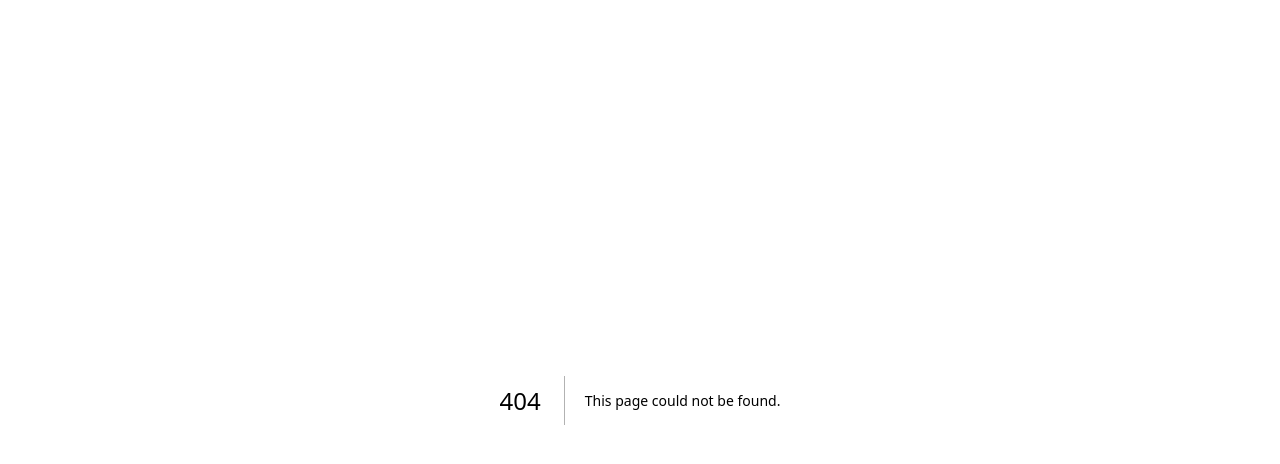
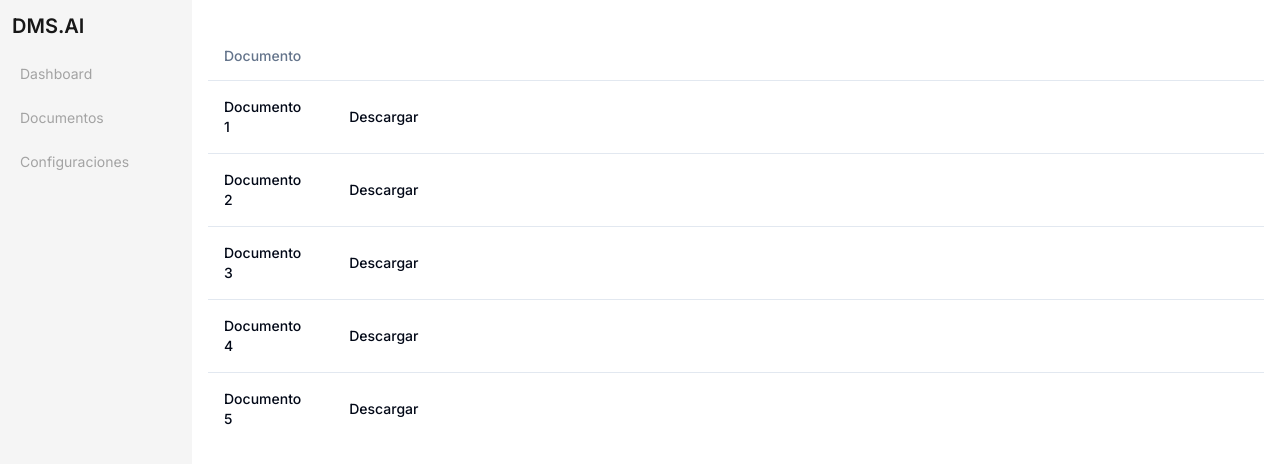
Before and after one commit to josiext/chat-ai-poc, a Next.js app: page /documents in a window 1280 px wide. Before the commit this address had no page. Shown: the top 464 px of the page. Built offline with nearby package versions, Linux system fonts and the light colour scheme.

Commit message:
updates ui

```diff
--- /dev/null
+++ b/src/app/Sidebar.tsx
@@ -0,0 +1,37 @@
+"use client";
+
+import Link from "next/link";
+
+export const Sidebar = () => {
+  return (
+    <div className="flex flex-col flex-shrink-0 w-48 bg-neutral-100 p-3 gap-4">
+      <h1 className="text-xl font-semibold text-neutral-900">DMS.AI</h1>
+
+      <div className="flex flex-col gap-2">
+        <Item href="/" label="Dashboard" />
+        <Item href="/documents" label="Documentos" />
+        <Item href="/settings" label="Configuraciones" />
+      </div>
+    </div>
+  );
+};
+
+const Item = ({
+  href,
+  label,
+  icon,
+}: {
+  href: string;
+  label: string;
+  icon?: React.ReactNode;
+}) => {
+  return (
+    <Link
+      href={href}
+      className="flex items-center space-x-2 text-neutral-400 text-sm hover:bg-neutral-200 rounded-md p-2"
+    >
+      {icon}
+      <p>{label}</p>
+    </Link>
+  );
+};
--- a/src/app/dms/page.tsx
+++ b/src/app/dms/page.tsx
@@ -1,7 +1,6 @@
 "use client";
 
 import { Files } from "./Files";
-import { Sidebar } from "./Sidbar";
 
 export default function Home() {
   return (
@@ -9,8 +8,6 @@ export default function Home() {
       <div className="flex flex-1">
         <Files />
       </div>
-
-      <Sidebar />
     </main>
   );
 }
--- /dev/null
+++ b/src/app/documents/[...slug]/page.tsx
@@ -0,0 +1,50 @@
+import { Button } from "@/components/ui/button";
+import {
+  Table,
+  TableBody,
+  TableCell,
+  TableHead,
+  TableHeader,
+  TableRow,
+} from "@/components/ui/table";
+
+export default function DocumentCategory({
+  params,
+}: {
+  params: { slug: string };
+}) {
+  return (
+    <div className="flex flex-col flex-grow p-4 gap-4">
+      <h1 className="text-2xl font-semibold text-neutral-900">{params.slug}</h1>
+
+      <div>
+        <Table>
+          <TableHeader>
+            <TableRow>
+              <TableHead className="w-[100px]">Documento</TableHead>
+              <TableHead></TableHead>
+            </TableRow>
+          </TableHeader>
+          <TableBody>
+            {REGISTERS.map((invoice) => (
+              <TableRow key={invoice.label}>
+                <TableCell className="font-medium">{invoice.label}</TableCell>
+                <TableCell>
+                  <Button variant="ghost">Descargar</Button>
+                </TableCell>
+              </TableRow>
+            ))}
+          </TableBody>
+        </Table>
+      </div>
+    </div>
+  );
+}
+
+const REGISTERS = [
+  { label: "Documento 1", link: "" },
+  { label: "Documento 2", link: "" },
+  { label: "Documento 3", link: "" },
+  { label: "Documento 4", link: "" },
+  { label: "Documento 5", link: "" },
+];
--- /dev/null
+++ b/src/app/documents/page.tsx
@@ -0,0 +1,29 @@
+import { Button } from "@/components/ui/button";
+import { Card, CardContent } from "@/components/ui/card";
+import Link from "next/link";
+
+export default function Documents() {
+  return (
+    <div className="flex flex-col flex-grow p-4 gap-4">
+      <h1 className="text-2xl font-semibold text-neutral-900">Documentos</h1>
+
+      <div className="grid grid-cols-2 gap-4">
+        {DOC_CATEGORIES.map(({ label, href }) => (
+          <Link key={label} href={href}>
+            <Card className="inline">
+              <CardContent className="text-lg flex justify-center items-center font-semibold text-neutral-900">
+                {label}
+              </CardContent>
+            </Card>
+          </Link>
+        ))}
+      </div>
+    </div>
+  );
+}
+
+const DOC_CATEGORIES = [
+  { label: "Clientes", href: "/documents/clients" },
+  { label: "Contratos", href: "/documents/contracts" },
+  { label: "Proveedores", href: "/documents/suppliers" },
+];
--- a/src/app/layout.tsx
+++ b/src/app/layout.tsx
@@ -1,6 +1,7 @@
 import type { Metadata } from "next";
 import { Inter } from "next/font/google";
 import "./globals.css";
+import { Sidebar } from "./Sidebar";
 
 const inter = Inter({ subsets: ["latin"] });
 
@@ -16,7 +17,12 @@ export default function RootLayout({
 }) {
   return (
     <html lang="en">
-      <body className={inter.className}>{children}</body>
+      <body className={inter.className}>
+        <div className="flex min-h-screen relative">
+          <Sidebar />
+          {children}
+        </div>
+      </body>
     </html>
   );
 }
--- a/src/app/page.tsx
+++ b/src/app/page.tsx
@@ -1,7 +1,5 @@
 "use client";
 
-import { redirect } from "next/navigation";
-
 export default function Home() {
-  return redirect("/dms");
+  return <div>HOME</div>;
 }
--- /dev/null
+++ b/src/app/settings/page.tsx
@@ -0,0 +1,3 @@
+export default function Settings() {
+  return <div>Settings</div>;
+}
--- /dev/null
+++ b/src/components/ui/card.tsx
@@ -0,0 +1,79 @@
+import * as React from "react"
+
+import { cn } from "@/lib/utils"
+
+const Card = React.forwardRef<
+  HTMLDivElement,
+  React.HTMLAttributes<HTMLDivElement>
+>(({ className, ...props }, ref) => (
+  <div
+    ref={ref}
+    className={cn(
+      "rounded-lg border bg-card text-card-foreground shadow-sm",
+      className
+    )}
+    {...props}
+  />
+))
+Card.displayName = "Card"
+
+const CardHeader = React.forwardRef<
+  HTMLDivElement,
+  React.HTMLAttributes<HTMLDivElement>
+>(({ className, ...props }, ref) => (
+  <div
+    ref={ref}
+    className={cn("flex flex-col space-y-1.5 p-6", className)}
+    {...props}
+  />
+))
+CardHeader.displayName = "CardHeader"
+
+const CardTitle = React.forwardRef<
+  HTMLParagraphElement,
+  React.HTMLAttributes<HTMLHeadingElement>
+>(({ className, ...props }, ref) => (
+  <h3
+    ref={ref}
+    className={cn(
+      "text-2xl font-semibold leading-none tracking-tight",
+      className
+    )}
+    {...props}
+  />
+))
+CardTitle.displayName = "CardTitle"
+
+const CardDescription = React.forwardRef<
+  HTMLParagraphElement,
+  React.HTMLAttributes<HTMLParagraphElement>
+>(({ className, ...props }, ref) => (
+  <p
+    ref={ref}
+    className={cn("text-sm text-muted-foreground", className)}
+    {...props}
+  />
+))
+CardDescription.displayName = "CardDescription"
+
+const CardContent = React.forwardRef<
+  HTMLDivElement,
+  React.HTMLAttributes<HTMLDivElement>
+>(({ className, ...props }, ref) => (
+  <div ref={ref} className={cn("p-6 pt-0", className)} {...props} />
+))
+CardContent.displayName = "CardContent"
+
+const CardFooter = React.forwardRef<
+  HTMLDivElement,
+  React.HTMLAttributes<HTMLDivElement>
+>(({ className, ...props }, ref) => (
+  <div
+    ref={ref}
+    className={cn("flex items-center p-6 pt-0", className)}
+    {...props}
+  />
+))
+CardFooter.displayName = "CardFooter"
+
+export { Card, CardHeader, CardFooter, CardTitle, CardDescription, CardContent }
--- /dev/null
+++ b/src/components/ui/table.tsx
@@ -0,0 +1,117 @@
+import * as React from "react"
+
+import { cn } from "@/lib/utils"
+
+const Table = React.forwardRef<
+  HTMLTableElement,
+  React.HTMLAttributes<HTMLTableElement>
+>(({ className, ...props }, ref) => (
+  <div className="relative w-full overflow-auto">
+    <table
+      ref={ref}
+      className={cn("w-full caption-bottom text-sm", className)}
+      {...props}
+    />
+  </div>
+))
+Table.displayName = "Table"
+
+const TableHeader = React.forwardRef<
+  HTMLTableSectionElement,
+  React.HTMLAttributes<HTMLTableSectionElement>
+>(({ className, ...props }, ref) => (
+  <thead ref={ref} className={cn("[&_tr]:border-b", className)} {...props} />
+))
+TableHeader.displayName = "TableHeader"
+
+const TableBody = React.forwardRef<
+  HTMLTableSectionElement,
+  React.HTMLAttributes<HTMLTableSectionElement>
+>(({ className, ...props }, ref) => (
+  <tbody
+    ref={ref}
+    className={cn("[&_tr:last-child]:border-0", className)}
+    {...props}
+  />
+))
+TableBody.displayName = "TableBody"
+
+const TableFooter = React.forwardRef<
+  HTMLTableSectionElement,
+  React.HTMLAttributes<HTMLTableSectionElement>
+>(({ className, ...props }, ref) => (
+  <tfoot
+    ref={ref}
+    className={cn(
+      "border-t bg-muted/50 font-medium [&>tr]:last:border-b-0",
+      className
+    )}
+    {...props}
+  />
+))
+TableFooter.displayName = "TableFooter"
+
+const TableRow = React.forwardRef<
+  HTMLTableRowElement,
+  React.HTMLAttributes<HTMLTableRowElement>
+>(({ className, ...props }, ref) => (
+  <tr
+    ref={ref}
+    className={cn(
+      "border-b transition-colors hover:bg-muted/50 data-[state=selected]:bg-muted",
+      className
+    )}
+    {...props}
+  />
+))
+TableRow.displayName = "TableRow"
+
+const TableHead = React.forwardRef<
+  HTMLTableCellElement,
+  React.ThHTMLAttributes<HTMLTableCellElement>
+>(({ className, ...props }, ref) => (
+  <th
+    ref={ref}
+    className={cn(
+      "h-12 px-4 text-left align-middle font-medium text-muted-foreground [&:has([role=checkbox])]:pr-0",
+      className
+    )}
+    {...props}
+  />
+))
+TableHead.displayName = "TableHead"
+
+const TableCell = React.forwardRef<
+  HTMLTableCellElement,
+  React.TdHTMLAttributes<HTMLTableCellElement>
+>(({ className, ...props }, ref) => (
+  <td
+    ref={ref}
+    className={cn("p-4 align-middle [&:has([role=checkbox])]:pr-0", className)}
+    {...props}
+  />
+))
+TableCell.displayName = "TableCell"
+
+const TableCaption = React.forwardRef<
+  HTMLTableCaptionElement,
+  React.HTMLAttributes<HTMLTableCaptionElement>
+>(({ className, ...props }, ref) => (
+  <caption
+    ref={ref}
+    className={cn("mt-4 text-sm text-muted-foreground", className)}
+    {...props}
+  />
+))
+TableCaption.displayName = "TableCaption"
+
+export {
+  Table,
+  TableHeader,
+  TableBody,
+  TableFooter,
+  TableHead,
+  TableRow,
+  TableCell,
+  TableCaption,
+}
```
